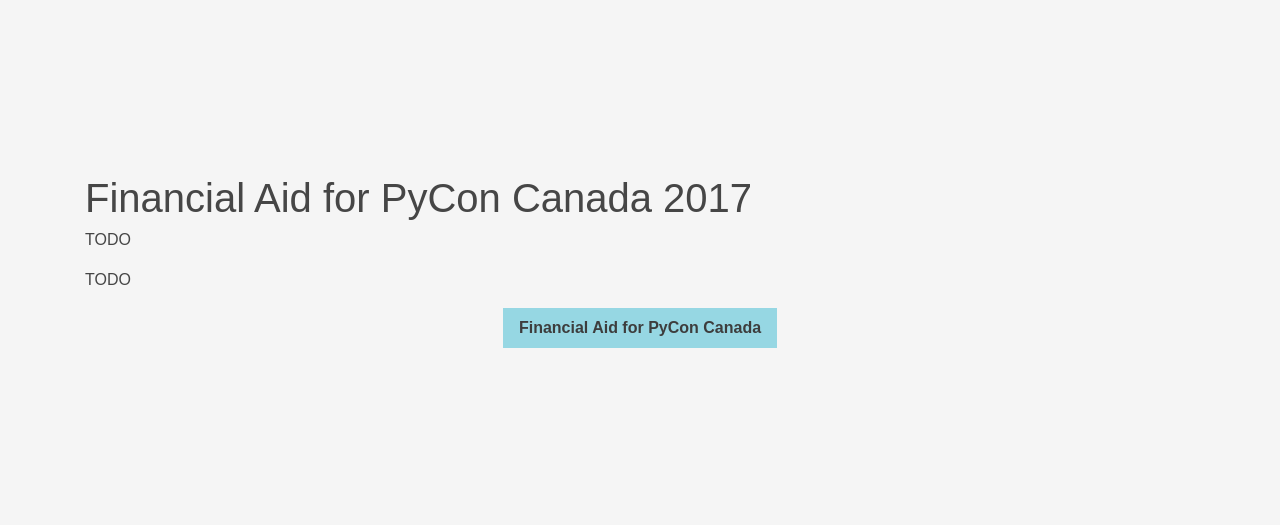
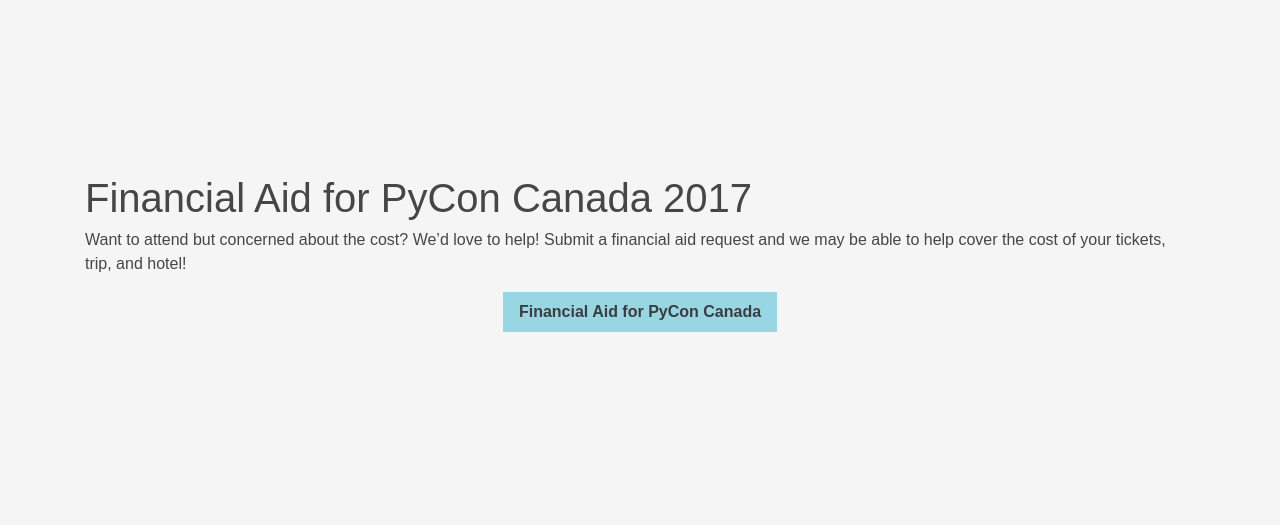
Before and after one commit to pyconca/2017-web, a Django app: page /fa/ in a window 1280 px wide. Shown: the part 70-595 px from the top of the page. Run offline with Django 3.2, Linux system fonts and the light colour scheme; data that the repository does not hold is empty; some libraries are stand-ins or nearby versions.

Commit message:
Update fa.html

```diff
--- a/pyconca2017/templates/pages/fa.html
+++ b/pyconca2017/templates/pages/fa.html
@@ -7,11 +7,9 @@
     <div class="row">
       <div class="col-md-12 c-block-text">
         <h1>{% trans "Financial Aid for PyCon Canada 2017" %}</h1>
-        <p>{% trans "TODO" %}</p>
-        <p>{% trans "TODO" %}</p>
+        <p>{% trans "Want to attend but concerned about the cost? We’d love to help! Submit a financial aid request and we may be able to help cover the cost of your tickets, trip, and hotel!" %}</p>
         <p class="text-center">
-          <a class="c-btn c-btn--primary"
-             href="TODO">
+          <a class="c-btn c-btn--primary" href="https://docs.google.com/forms/d/e/1FAIpQLSdR9XCk_UZTE1lLFGvDy1uIJlXieDJym8dQEDtUN3hqD_Vjow/viewform">
             {% trans "Financial Aid for PyCon Canada" %}
           </a>
         </p>
```
